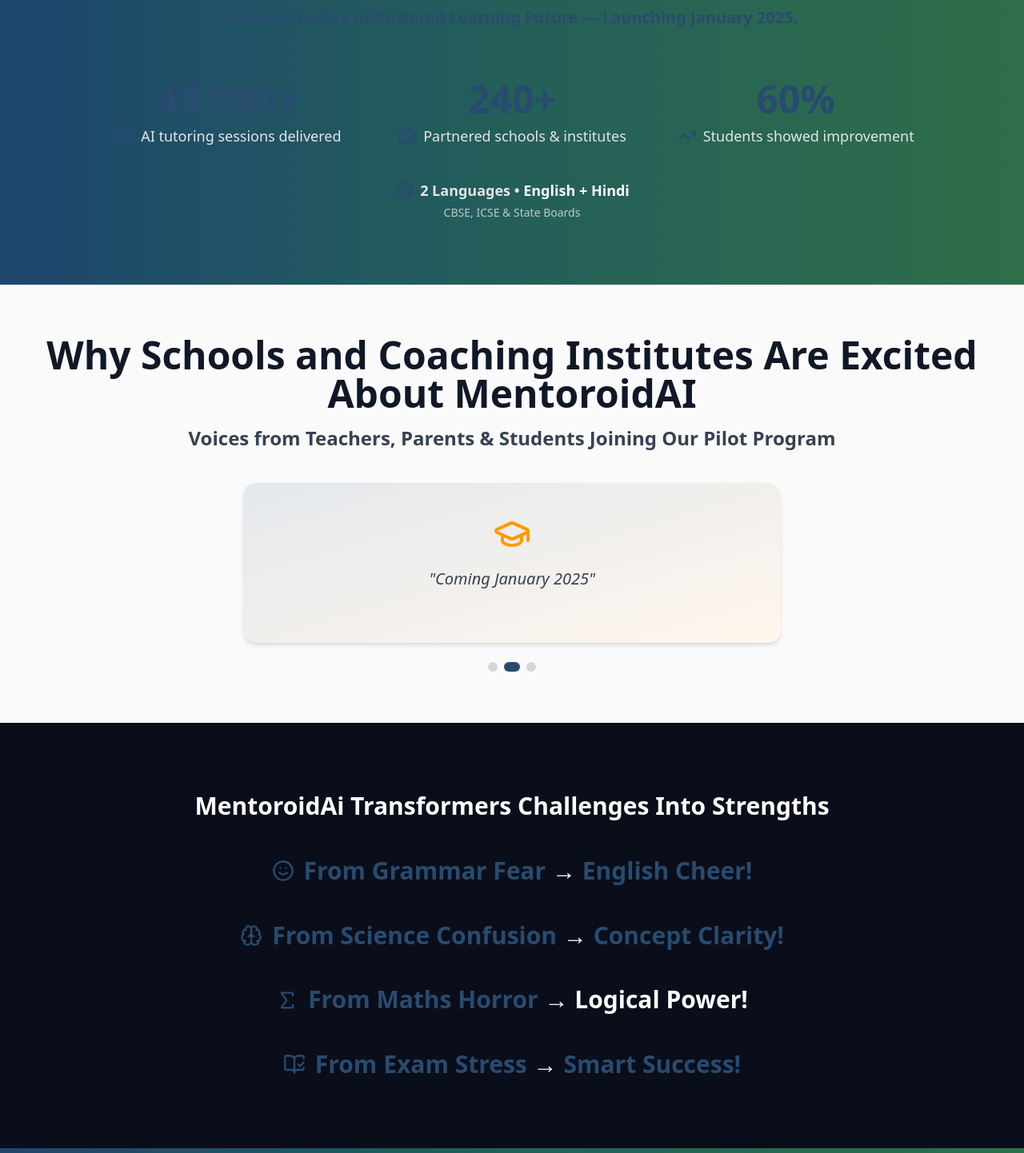
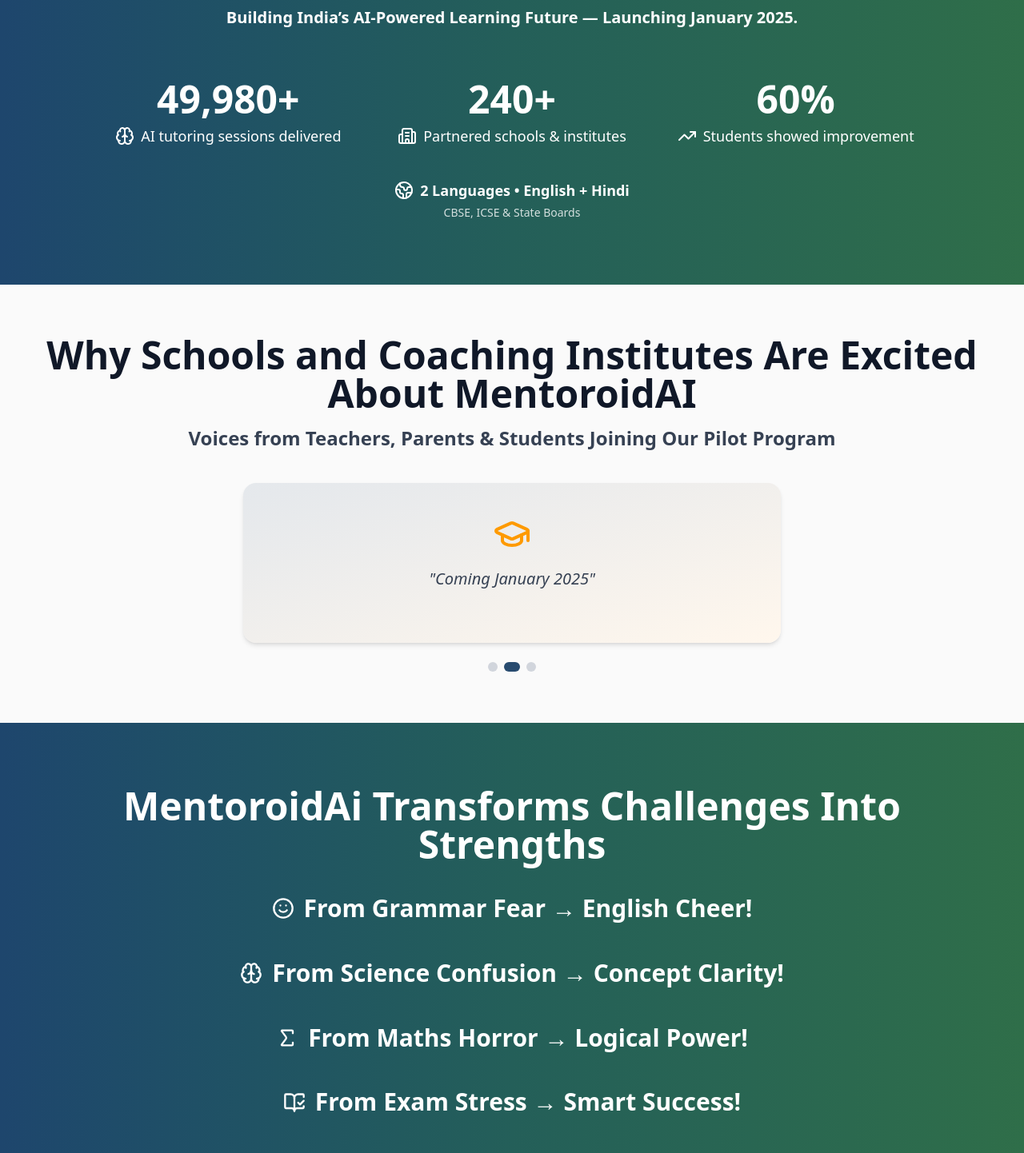
Before and after one commit to riturajrai/Mentroid-Frontend-, a Next.js app: page / in a window 1280 px wide. Shown: the part 6308-7750 px from the top of the page at 80% size. Built offline with nearby package versions, Linux system fonts and the light colour scheme; no server answers.

Commit message:
Add files via upload

```diff
--- a/src/app/components/Home/JoinAIRevolution.js
+++ b/src/app/components/Home/JoinAIRevolution.js
@@ -6,51 +6,55 @@
   return (
     <div className="flex flex-col w-full overflow-hidden">
 
-      {/* -------- TOP TEXT SECTION -------- */}
-      <section className="bg-[#0A0E1A] text-white text-center py-20 px-4 sm:px-6 md:px-10 lg:px-20 w-full">
+      {/* -------- TOP GRADIENT TEXT SECTION -------- */}
+      <section className="bg-gradient-to-r from-[#1E466D] via-[#245F59] to-[#2F6E49] text-white text-center py-20 px-4 sm:px-6 md:px-10 lg:px-20 w-full">
         <div className="space-y-8 text-xl sm:text-2xl md:text-3xl font-semibold leading-relaxed">
-          <h1>MentoroidAi Transformers Challenges Into Strengths</h1>
+
+          <h1 className="text-white text-3xl sm:text-4xl md:text-5xl font-extrabold">
+            MentoroidAi Transforms Challenges Into Strengths
+          </h1>
 
           {/* Line 1 */}
-          <p className="flex items-center justify-center gap-3">
-            <Smile className="w-7 h-7 text-[var(--color-primary)]" />
+          <p className="flex items-center justify-center gap-3 text-white">
+            <Smile className="w-7 h-7 text-white" />
             <span>
-              <span className="text-[var(--color-primary)]">From Grammar Fear</span> →{" "}
-              <span className="text-[var(--color-primary)]">English Cheer!</span>
+              <span className="text-white font-semibold">From Grammar Fear</span> →{" "}
+              <span className="text-white font-semibold">English Cheer!</span>
             </span>
           </p>
 
           {/* Line 2 */}
-          <p className="flex items-center justify-center gap-3">
-            <Brain className="w-7 h-7 text-[var(--color-primary)]" />
+          <p className="flex items-center justify-center gap-3 text-white">
+            <Brain className="w-7 h-7 text-white" />
             <span>
-              <span className="text-[var(--color-primary)]">From Science Confusion</span> →{" "}
-              <span className="text-[var(--color-primary)]">Concept Clarity!</span>
+              <span className="text-white font-semibold">From Science Confusion</span> →{" "}
+              <span className="text-white font-semibold">Concept Clarity!</span>
             </span>
           </p>
 
           {/* Line 3 */}
-          <p className="flex items-center justify-center gap-3">
-            <Sigma className="w-7 h-7 text-[var(--color-primary)]" />
+          <p className="flex items-center justify-center gap-3 text-white">
+            <Sigma className="w-7 h-7 text-white" />
             <span>
-              <span className="text-[var(--color-primary)]">From Maths Horror</span> →{" "}
-              <span className="text-white">Logical Power!</span>
+              <span className="text-white font-semibold">From Maths Horror</span> →{" "}
+              <span className="text-white font-semibold">Logical Power!</span>
             </span>
           </p>
 
           {/* Line 4 */}
-          <p className="flex items-center justify-center gap-3">
-            <BookOpenCheck className="w-7 h-7 text-[var(--color-primary)]" />
+          <p className="flex items-center justify-center gap-3 text-white">
+            <BookOpenCheck className="w-7 h-7 text-white" />
             <span>
-              <span className="text-[var(--color-primary)]">From Exam Stress</span> →{" "}
-              <span className="text-[var(--color-primary)]">Smart Success!</span>
+              <span className="text-white font-semibold">From Exam Stress</span> →{" "}
+              <span className="text-white font-semibold">Smart Success!</span>
             </span>
           </p>
+
         </div>
       </section>
 
       {/* -------- BOTTOM GRADIENT SECTION -------- */}
-      <section className=" w-full  bg-gradient-to-r from-[#1E466D] via-[#245F59] to-[#2F6E49] py-20 px-6 md:px-12 text-center">
+      <section className="w-full bg-gradient-to-r from-[#1E466D] via-[#245F59] to-[#2F6E49] py-20 px-6 md:px-12 text-center">
         <div className="max-w-6xl mx-auto">
 
           <h2 className="text-3xl sm:text-4xl md:text-5xl font-extrabold text-white mb-6 drop-shadow-lg">
@@ -74,18 +78,19 @@
             <input
               type="text"
               placeholder="Enter your name"
-              className="w-full md:w-80 p-3 rounded-2xl outline-none border-none text-gray-800 placeholder-gray-500 focus:ring-2 focus:ring-[var(--color-primary)] shadow-md"
+              className="w-full md:w-80 p-3 rounded-2xl outline-none border-none text-gray-800 placeholder-gray-500 focus:ring-2 focus:ring-white shadow-md"
             />
 
             {/* Phone Input */}
             <div className="relative w-full md:w-60">
-              <Phone className="absolute left-3 top-3.5 w-5 h-5 text-[var(--color-primary)]" />
+              <Phone className="absolute left-3 top-3.5 w-5 h-5 text-white" />
               <input
                 type="text"
                 placeholder="Phone number"
-                className="w-full p-3 pl-10 rounded-2xl outline-none border-none text-gray-800 placeholder-gray-500 focus:ring-2 focus:ring-[var(--color-primary)] shadow-md"
+                className="w-full p-3 pl-10 rounded-2xl outline-none border-none text-gray-800 placeholder-gray-500 focus:ring-2 focus:ring-white shadow-md"
               />
             </div>
+
           </div>
         </div>
       </section>
--- a/src/app/components/Home/MentoroidMovement.js
+++ b/src/app/components/Home/MentoroidMovement.js
@@ -9,19 +9,19 @@
       id: 1,
       number: 49980,
       label: "AI tutoring sessions delivered",
-      icon: <Brain className="w-6 h-6 text-[var(--color-primary)]" />,
+      icon: <Brain className="w-6 h-6 text-white" />,
     },
     {
       id: 2,
       number: 240,
       label: "Partnered schools & institutes",
-      icon: <Building2 className="w-6 h-6 text-[var(--color-primary)]" />,
+      icon: <Building2 className="w-6 h-6 text-white" />,
     },
     {
       id: 3,
       number: 60,
       label: "Students showed improvement",
-      icon: <TrendingUp className="w-6 h-6 text-[var(--color-primary)]" />,
+      icon: <TrendingUp className="w-6 h-6 text-white" />,
     },
   ];
 
@@ -55,11 +55,11 @@
       <div className="max-w-5xl mx-auto">
 
         {/* Title */}
-        <h2 className="text-4xl md:text-5xl font-extrabold mb-4">
+        <h2 className="text-4xl md:text-5xl font-extrabold mb-4 text-white">
           A New Way of Learning for India — Coming Soon
         </h2>
 
-        <p className="text-lg md:text-xl font-bold text-[var(--color-primary)] mb-16">
+        <p className="text-lg md:text-xl font-bold text-white mb-16">
           Building India’s AI-Powered Learning Future — Launching January 2025.
         </p>
 
@@ -75,7 +75,7 @@
                 suffix={item.id === 1 ? "+" : item.id === 2 ? "+" : item.id === 3 ? "%" : ""}
               />
 
-              <div className="flex items-center gap-2 text-zinc-200 mt-2">
+              <div className="flex items-center gap-2 text-white mt-2">
                 {item.icon}
                 <p className="text-lg">{item.label}</p>
               </div>
@@ -84,11 +84,11 @@
         </div>
 
         {/* Language Info */}
-        <div className="flex flex-col items-center justify-center text-zinc-200">
+        <div className="flex flex-col items-center justify-center text-white">
           <div className="flex items-center gap-2 text-lg font-semibold mb-1">
-            <Globe2 className="w-6 h-6 text-[var(--color-primary)]" />
+            <Globe2 className="w-6 h-6 text-white" />
             <span>
-              2 Languages • <span className="text-white">English + Hindi</span>
+              2 Languages • <span className="text-white font-bold">English + Hindi</span>
             </span>
           </div>
           <p className="text-sm opacity-80">CBSE, ICSE & State Boards</p>
@@ -125,7 +125,7 @@
   }, [isVisible, target]);
 
   return (
-    <p className="text-5xl font-bold text-[var(--color-primary)]">
+    <p className="text-5xl font-bold text-white">
       {value.toLocaleString()}
       {suffix}
     </p>
```
